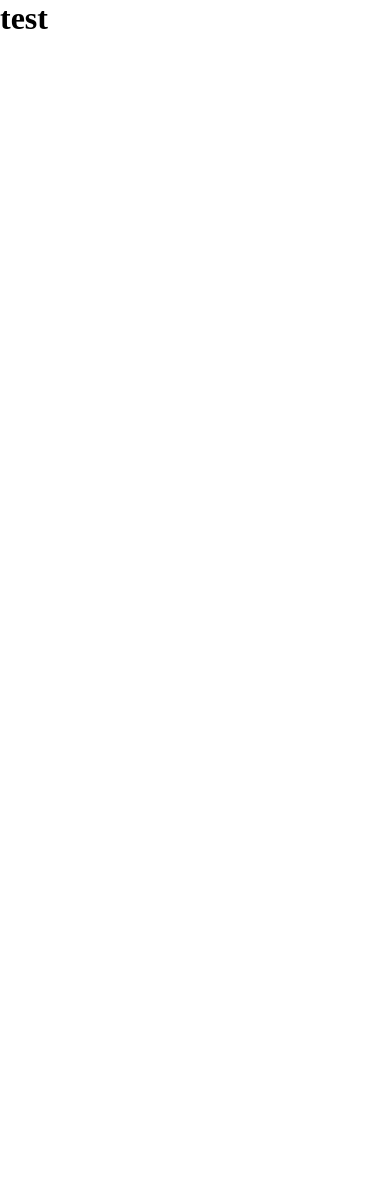
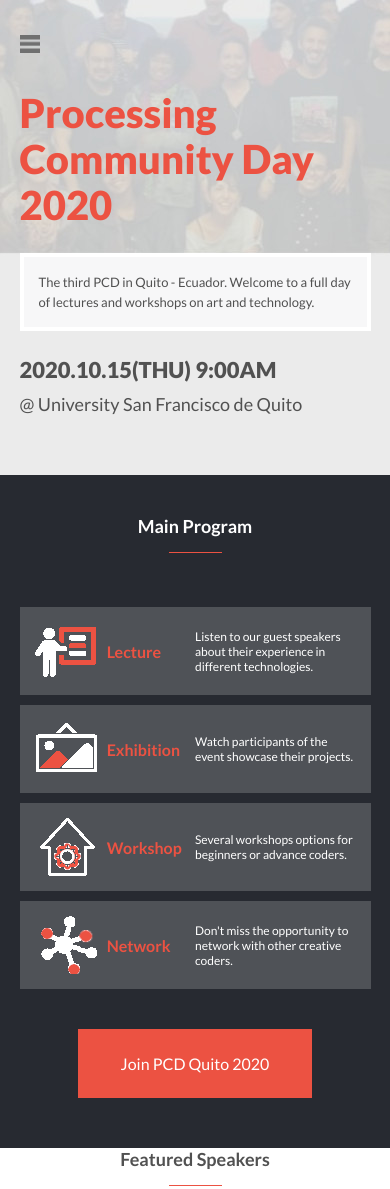
Before and after one commit to gandradep/conferencePage, a website: page index.html in a window 390 px wide. Before the commit the page ends 844 px from the top, so only its background shows below. Drawn offline with Linux system fonts and the light colour scheme.

Commit message:
Mobile NavBar, welcome and program section

```diff
--- a/index.html
+++ b/index.html
@@ -3,11 +3,69 @@
 <head>
   <meta charset="utf-8">
   <meta name="viewport" content="width=device-width, initial-scale=1.0">
+  <link rel="preconnect" href="https://fonts.googleapis.com">
+  <link rel="preconnect" href="https://fonts.gstatic.com" crossorigin>
+  <link href="https://fonts.googleapis.com/css2?family=Lato:ital,wght@0,100;0,300;0,400;0,700;0,900;1,100;1,300;1,400;1,700;1,900&display=swap" rel="stylesheet">
   <link rel="stylesheet" href="style.css">
   <title>PCD</title>
 </head>
 <body>
-    <h1>test</h1>
+  <div id="navLanding">
+    <nav>
+      <img id="hamburger" src="assets/mobileMenu.png" alt="">
+
+    </nav>
+    <section id="landing">
+      <h1 class="orangeColor bigTitle fw800">Processing Community Day 2020</h1>
+      <div class="invitationContainer">
+        <p class="textPaagraph textDark">The third PCD in Quito - Ecuador. Welcome to a full day of lectures and workshops on art and technology.</p>
+      </div>
+      <hgroup>
+        <h2 class="fs22 fw800 textDark">2020.10.15(THU) 9:00AM</h2>
+        <h3 class="fs18 fw400 textDark">@ University San Francisco de Quito</h3>
+      </hgroup>
+    </section>
+
+  </div>
+
+  <section id="mainProgram">
+    <h2 class="textWhite fs18 fw700 textAlignCenter">Main Program</h2>
+    <div class="orangeColor guideBar marginXAuto">
+    </div>
+    <div id="containerProgram">
+      <div class="progOption dFlex marginXAuto">
+        <img src="assets\lecture.png" alt="">
+        <h3 class="orangeColor fw700 fs16 w25">Lecture</h3>
+        <p class="textWhite fs12 w50">Listen to our guest speakers about their experience in different technologies.</p>
+      </div>
+      <div class="progOption dFlex marginXAuto">
+        <img src="assets\exhibition.png" alt="">
+        <h3 class="orangeColor fw700 fs16 w25">Exhibition</h3>
+        <p class="textWhite fs12 w50">Watch participants of the event showcase their projects.</p>
+      </div>
+      <div class="progOption dFlex marginXAuto">
+        <img src="assets\workshop.png" alt="">
+        <h3 class="orangeColor fw700 fs16 w25">Workshop</h3>
+        <p class="textWhite fs12 w50">Several workshops options for beginners or advance coders.</p>
+      </div>
+      <div class="progOption dFlex marginXAuto">
+        <img src="assets\network.png" alt="">
+        <h3 class="orangeColor fw700 fs16 w25">Network</h3>
+        <p class="textWhite fs12 w50">Don't miss the opportunity to network with other creative coders.</p>
+      </div>
+    </div>
+    <div class="joinMobile">
+      <h3 class="button fs16 fw400 textWhite textAlignCenter marginXAuto">Join PCD Quito 2020</h3>
+
+    </div>
+  </section>
+  <section id="speakers">
+    <h2 class="textDark fs18 fw700 textAlignCenter">Featured Speakers</h2>
+    <div class="orangeColor guideBar marginXAuto">
+    </div>
+
+
+  </section>
 
 </body>
 </html>
--- a/style.css
+++ b/style.css
@@ -2,4 +2,145 @@
   box-sizing: border-box;
   margin: 0;
   padding: 0;
+  font-family: 'Lato', sans-serif;
 }
+
+.bigTitle {
+  font-size: 40px;
+  line-height: 46px;
+}
+.w50 {
+  width: 50%;
+}
+
+.w75 {
+  width: 75%;
+}
+.w25 {
+  width: 25%;
+}
+.textPaagraph {
+  font-size: 13px;
+  line-height: 20px;
+}
+.fs12 {
+  font-size: 12px;
+}
+.fs16 {
+  font-size: 16px;
+}
+.fs18 {
+  font-size: 18px;
+
+}
+.fs22 {
+  font-size: 22px;
+}
+
+.fw400 {
+  font-weight: 400;
+}
+
+
+.fw700 {
+  font-weight: 700;
+}
+
+.fw800 {
+  font-weight: 800;
+  margin-bottom: 10px;
+}
+
+.darkColor {
+  color: #272a31;
+}
+
+.textDark {
+  color: #515151;
+}
+
+.textWhite {
+  color: white;
+}
+
+.orangeColor {
+  color: #ec5242;
+}
+
+.lightColor {
+  color: #d3d3d3;
+}
+
+.dFlex {
+  display: flex;
+}
+
+.textAlignCenter {
+  text-align: center;
+}
+
+.marginXAuto {
+  margin-left: auto;
+  margin-right: auto;
+}
+
+#navLanding {
+  background-image: url(assets/mobileBackground.jpg);
+  height: auto;
+  padding-bottom: 60px;
+}
+
+nav {
+  width: 100%;
+  height: 90px;
+}
+
+#landing {
+  height: calc(100% - 90px);
+  padding: 0 5%;
+}
+
+#hamburger {
+  width: 20px;
+  position: absolute;
+  top: 35px;
+  left: 20px;
+}
+
+.invitationContainer {
+  border: white 4px solid;
+  background-color: rgb(247, 247, 248);
+  padding: 15px;
+  margin-top: 25px;
+  margin-bottom: 25px;
+}
+
+#mainProgram {
+  background-color: #272a31;
+  padding-top: 40px;
+  padding-bottom: 50px;
+}
+
+.guideBar {
+  width: 53px;
+  height: 16px;
+  border-bottom: 1px solid;
+  margin-bottom: 54px;
+}
+
+.progOption {
+  width: 90%;
+  justify-content: space-between;
+  align-items: center;
+  background-color: rgba(200, 200, 200, 0.25);
+  padding: 15px;
+  margin-bottom: 10px;
+
+}
+.button {
+  background-color: #ec5242;
+  width: 60%;
+  padding: 25px 15px;
+  margin-top: 40px;
+
+}
```
Also changed, not shown: README.md, assets/mobileBackground.jpg (added), assets/mobileMenu.png (added), assets/partnerUsfq.png. Lines whose indentation alone changed are shown as unchanged.
